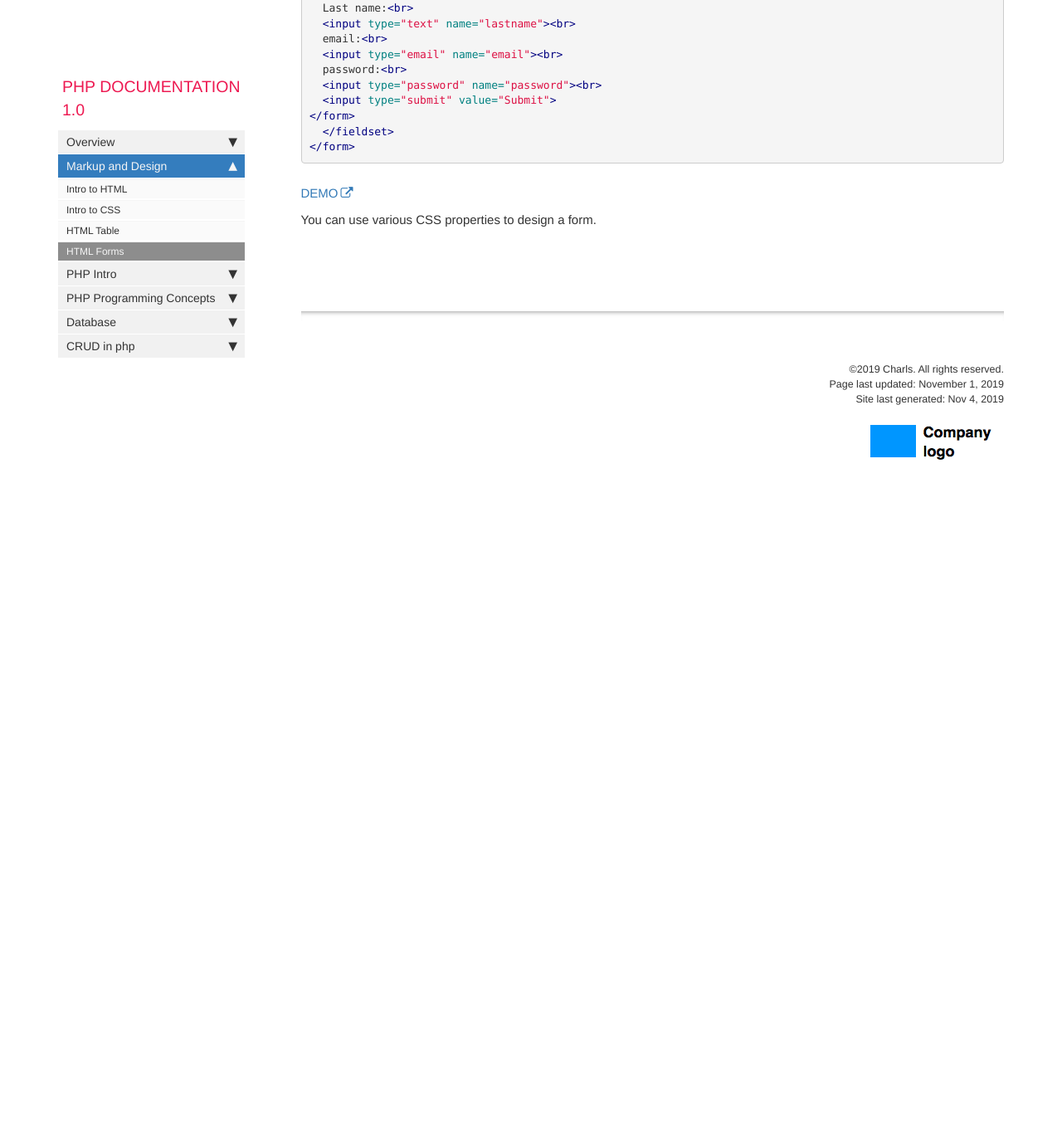
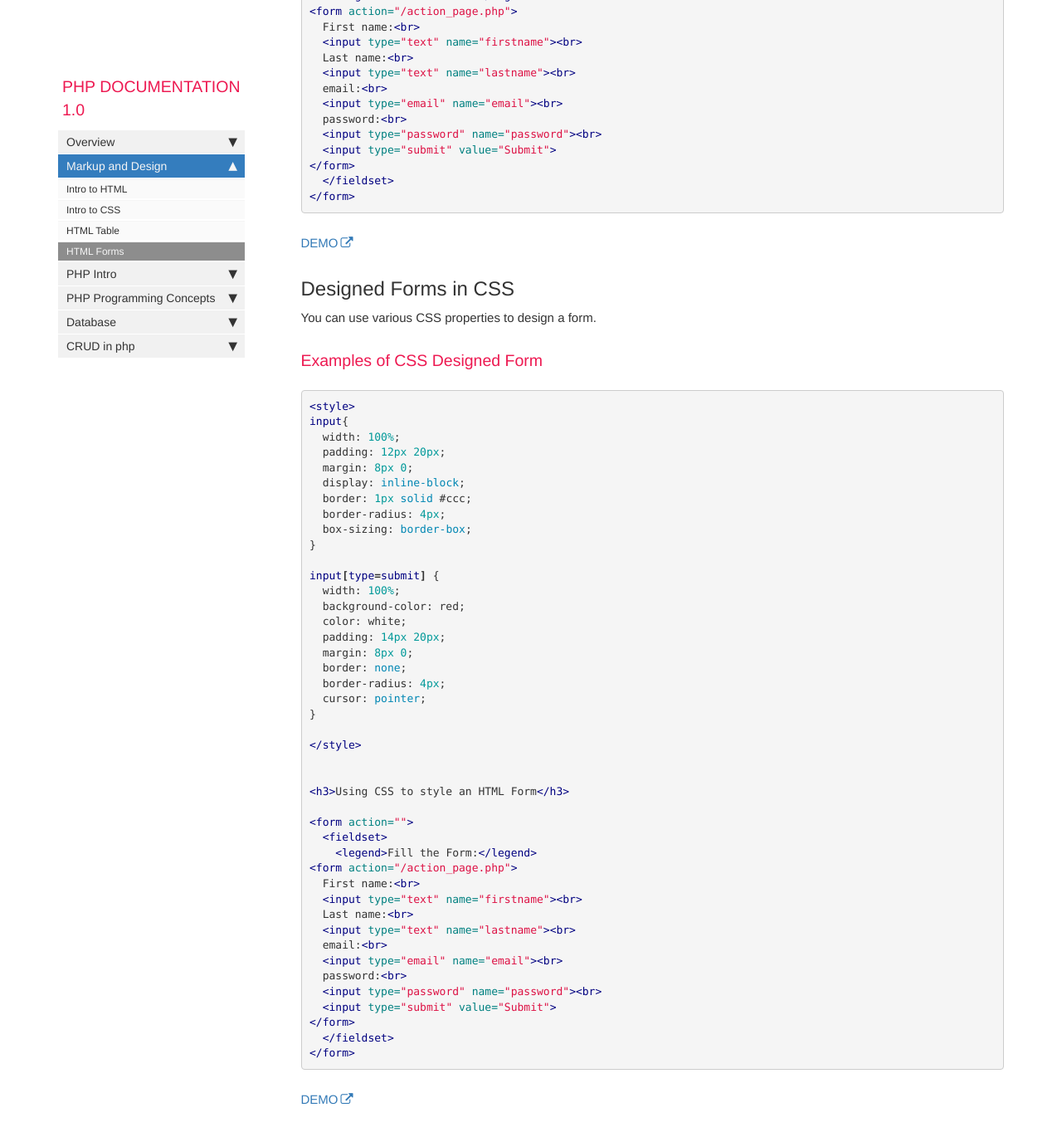
Before and after one commit to Riwajchalise/phpblog, a Jekyll site: the page built from pages/mydoc/mydoc_forms.md, in a window 1280 px wide and 1400 px high, scrolled down 1719 px. Shown: the top 1370 px of the window at 83% size. Built offline with Jekyll 4.4.1, drawn with Linux system fonts in a browser that asks for light colours; comment, search, counter and statistics services are not loaded; before the commit the page ends 2349 px from its top, so only the background shows below that; some of the changed text lies outside the part shown.

Commit message:
css form

````diff
--- a/pages/mydoc/mydoc_forms.md
+++ b/pages/mydoc/mydoc_forms.md
@@ -79,4 +79,57 @@ The ```<fieldset>``` is used to group related date in a form and the ```<legend>
 
 [DEMO](https://codepen.io/riwajchalise/pen/vYYpwoZ)
 
+## Designed Forms in CSS
+
 You can use various CSS properties to design a form.
+
+### Examples of CSS Designed Form
+
+{% highlight html %}
+
+<style>
+input{
+  width: 100%;
+  padding: 12px 20px;
+  margin: 8px 0;
+  display: inline-block;
+  border: 1px solid #ccc;
+  border-radius: 4px;
+  box-sizing: border-box;
+}
+
+input[type=submit] {
+  width: 100%;
+  background-color: red;
+  color: white;
+  padding: 14px 20px;
+  margin: 8px 0;
+  border: none;
+  border-radius: 4px;
+  cursor: pointer;
+}
+
+</style>
+
+
+<h3>Using CSS to style an HTML Form</h3>
+
+<form action="">
+  <fieldset>
+    <legend>Fill the Form:</legend>
+<form action="/action_page.php">
+  First name:<br>
+  <input type="text" name="firstname"><br>
+  Last name:<br>
+  <input type="text" name="lastname"><br>
+  email:<br>
+  <input type="email" name="email"><br>
+  password:<br>
+  <input type="password" name="password"><br>
+  <input type="submit" value="Submit">
+</form>
+  </fieldset>
+</form>
+{% endhighlight %}
+
+[DEMO](https://codepen.io/riwajchalise/pen/xxxYPZZ)
````
